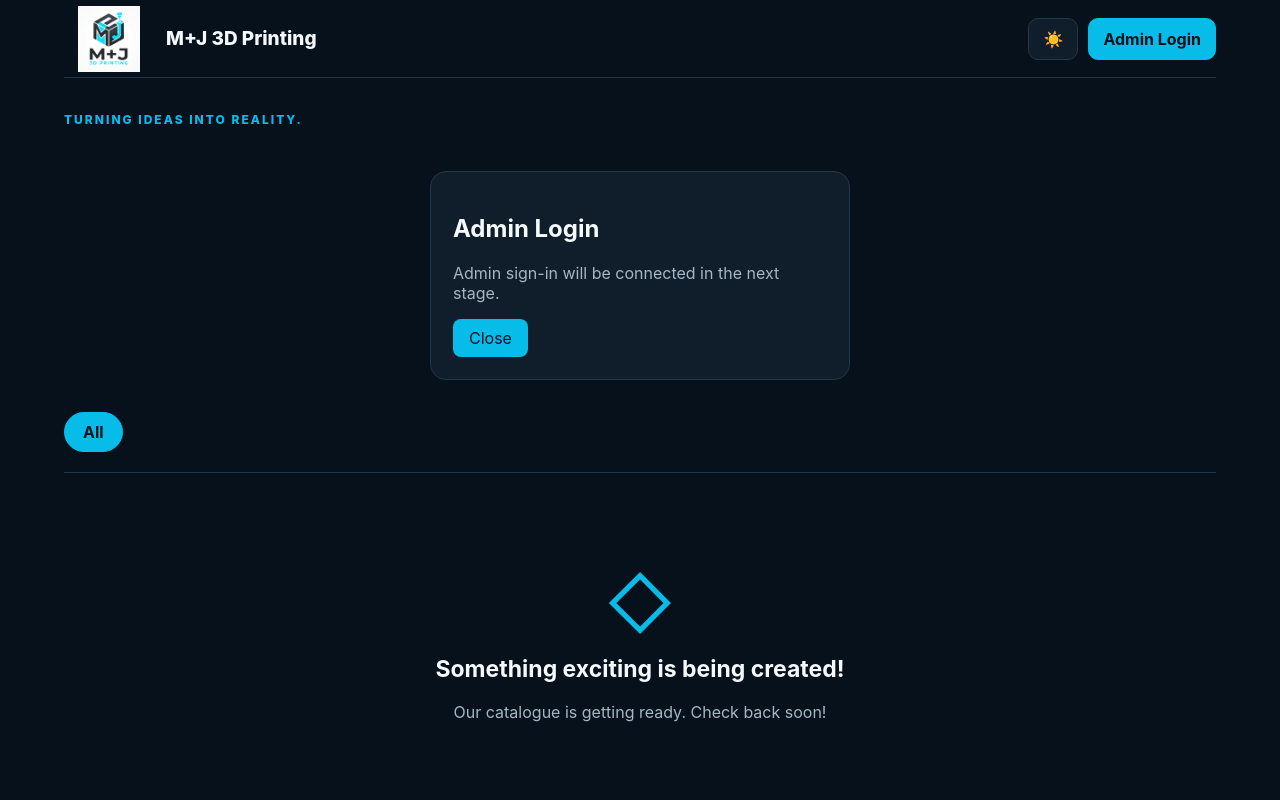
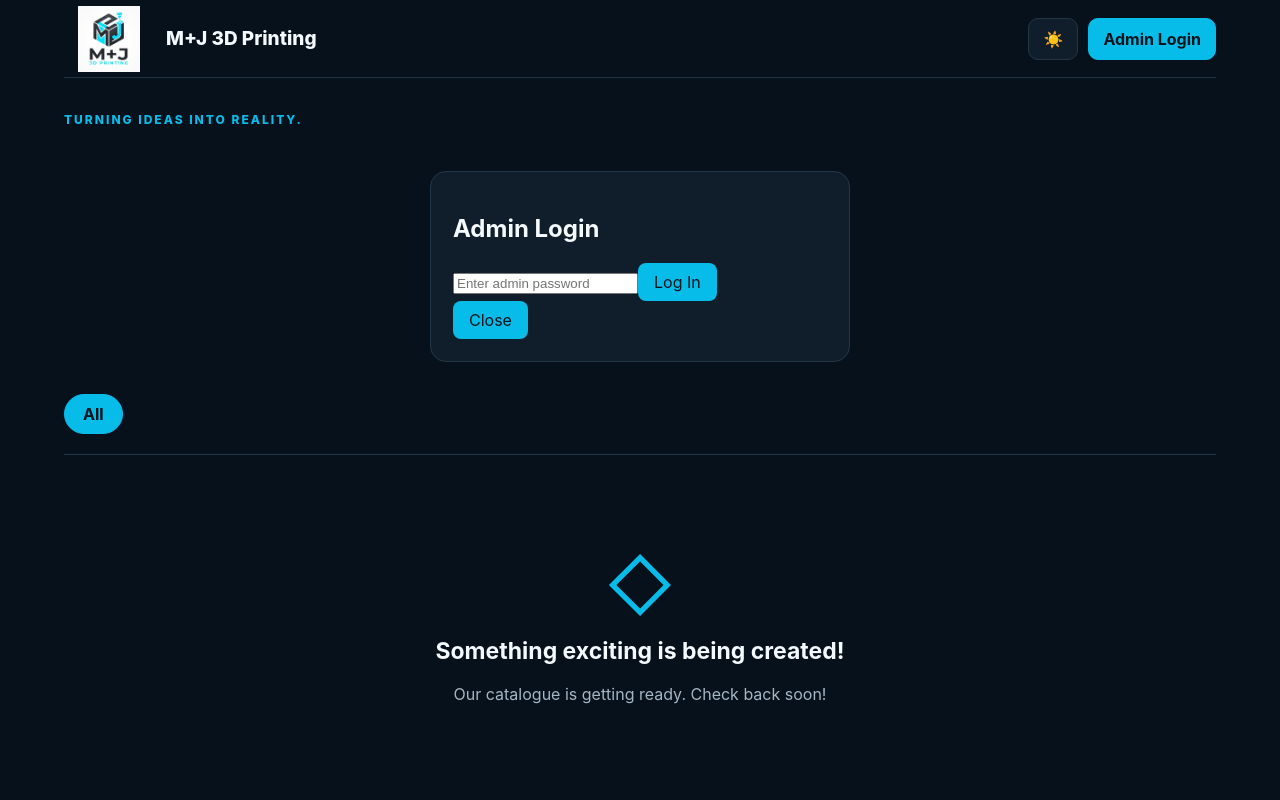
Before and after one commit to marinemyburgh13-crypto/mj-3d-printing, a React (Vite) app: page / in a window 1280 px wide. Both pictures are taken after a click on the button "Admin Login". Shown: the top 800 px of the page. Built offline with nearby package versions, Linux system fonts and the light colour scheme; no server answers.

Commit message:
Add admin login functionality with Supabase

```diff
--- a/src/App.jsx
+++ b/src/App.jsx
@@ -1,10 +1,50 @@
 
 import React, { useState } from "react";
 import logo from "./Screenshot 2026-11-26 142429.png";
+import { supabase } from "./supabase";
+
+const ADMIN_EMAIL = "rieksraais@gmail.com";
 
 export default function App() {
   const [darkMode, setDarkMode] = useState(true);
   const [showLogin, setShowLogin] = useState(false);
+  const [password, setPassword] = useState("");
+  const [isAdmin, setIsAdmin] = useState(false);
+  const [loading, setLoading] = useState(false);
+  const [error, setError] = useState("");
+
+  async function handleLogin(event) {
+    event.preventDefault();
+    setError("");
+
+    if (!supabase) {
+      setError("The login service is not configured.");
+      return;
+    }
+
+    setLoading(true);
+
+    const { error } = await supabase.auth.signInWithPassword({
+      email: ADMIN_EMAIL,
+      password
+    });
+
+    setLoading(false);
+
+    if (error) {
+      setError("Incorrect password. Please try again.");
+      return;
+    }
+
+    setIsAdmin(true);
+    setShowLogin(false);
+    setPassword("");
+  }
+
+  async function handleLogout() {
+    await supabase.auth.signOut();
+    setIsAdmin(false);
+  }
 
   return (
     <main className={darkMode ? "app dark" : "app light"}>
@@ -30,12 +70,21 @@ export default function App() {
             {darkMode ? "☀️" : "🌙"}
           </button>
 
-          <button
-            className="login-button"
-            onClick={() => setShowLogin(!showLogin)}
-          >
-            Admin Login
-          </button>
+          {isAdmin ? (
+            <button className="login-button" onClick={handleLogout}>
+              Log Out
+            </button>
+          ) : (
+            <button
+              className="login-button"
+              onClick={() => {
+                setShowLogin(!showLogin);
+                setError("");
+              }}
+            >
+              Admin Login
+            </button>
+          )}
         </div>
       </header>
 
@@ -46,10 +95,34 @@ export default function App() {
       {showLogin && (
         <section className="login-panel">
           <h2>Admin Login</h2>
-          <p>Admin sign-in will be connected in the next stage.</p>
+
+          <form onSubmit={handleLogin}>
+            <input
+              type="password"
+              placeholder="Enter admin password"
+              value={password}
+              onChange={(event) => setPassword(event.target.value)}
+              required
+            />
+
+            <button type="submit" disabled={loading}>
+              {loading ? "Signing in..." : "Log In"}
+            </button>
+          </form>
+
+          {error && <p role="alert">{error}</p>}
+
           <button onClick={() => setShowLogin(false)}>
             Close
           </button>
+        </section>
+      )}
+
+      {isAdmin && (
+        <section className="login-panel">
+          <h2>Welcome, Admin!</h2>
+          <p>You're successfully signed in.</p>
+          <p>Your admin dashboard is coming next.</p>
         </section>
       )}
 
```
